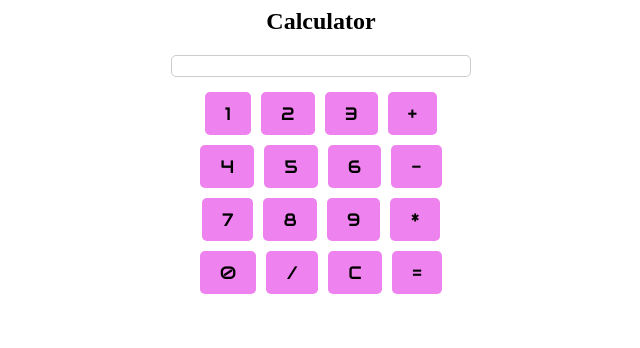
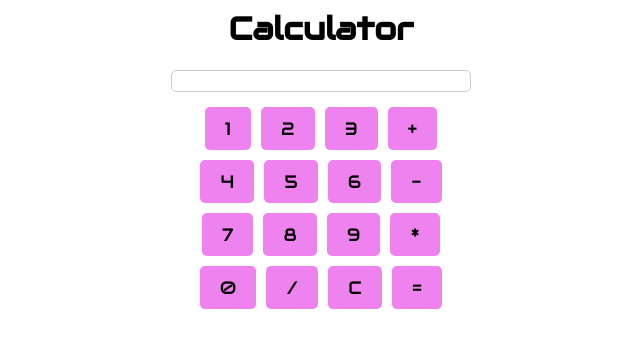
Before and after one commit to akilah-littlejohn/Simple-Calculator, an Angular app: page / in a window 1280 px wide. Shown: the top 348 px of the page, without its empty margins (319-959 px from the left). Built offline with nearby package versions, Linux system fonts and the light colour scheme.

Commit message:
1 file modified

```diff
--- a/src/main.ts
+++ b/src/main.ts
@@ -8,8 +8,8 @@ import { bootstrapApplication } from '@angular/platform-browser';
   standalone: true,
   imports: [CommonModule],
   template: `
-  <div class="calculator">
-  <h2>Calculator</h2>
+  <main class="calculator">
+  <h1>Calculator</h1>
 
   <h1 class="display">{{ display }}</h1>
 
@@ -31,7 +31,7 @@ import { bootstrapApplication } from '@angular/platform-browser';
     <button (click)="clear()">C</button>
     <button (click)="calculate()">=</button>
 </section>
-
+</main>
   `,
 })
 export class App {
```
